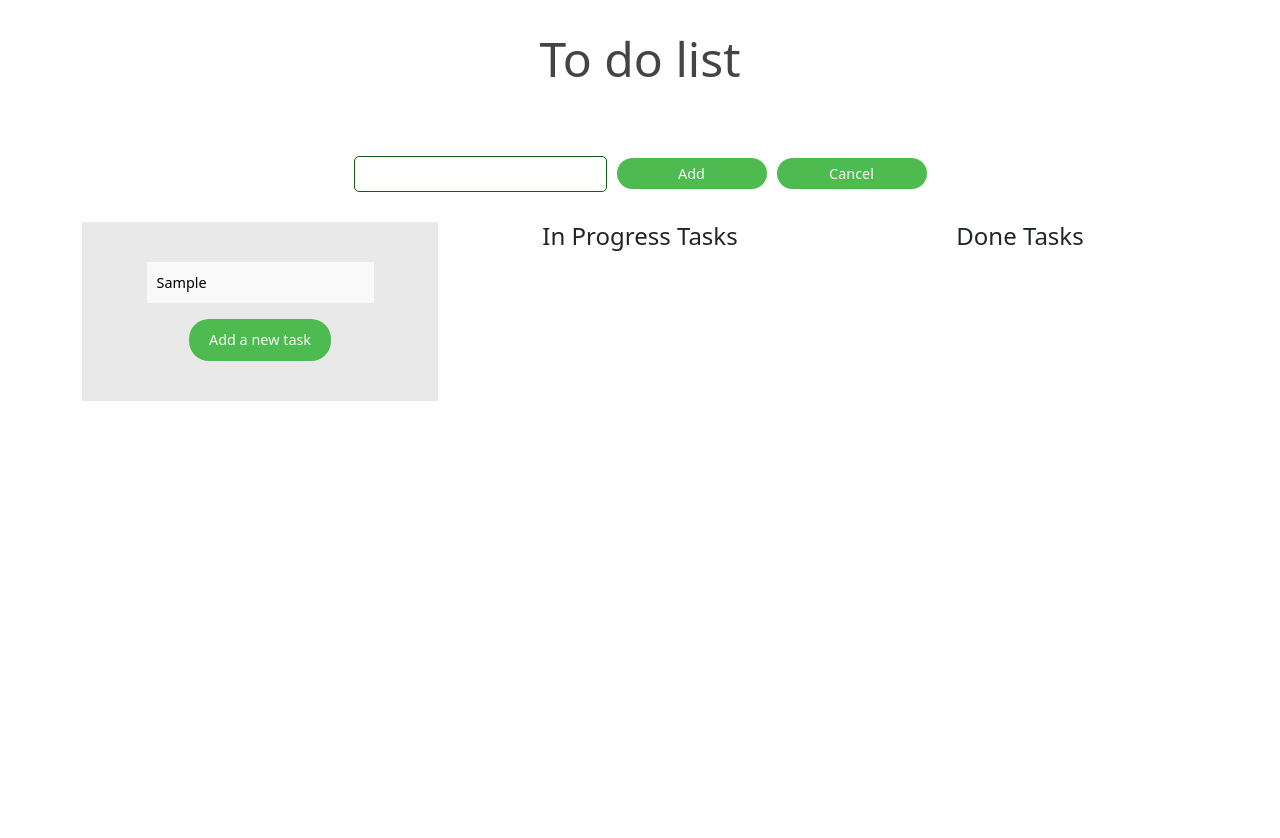
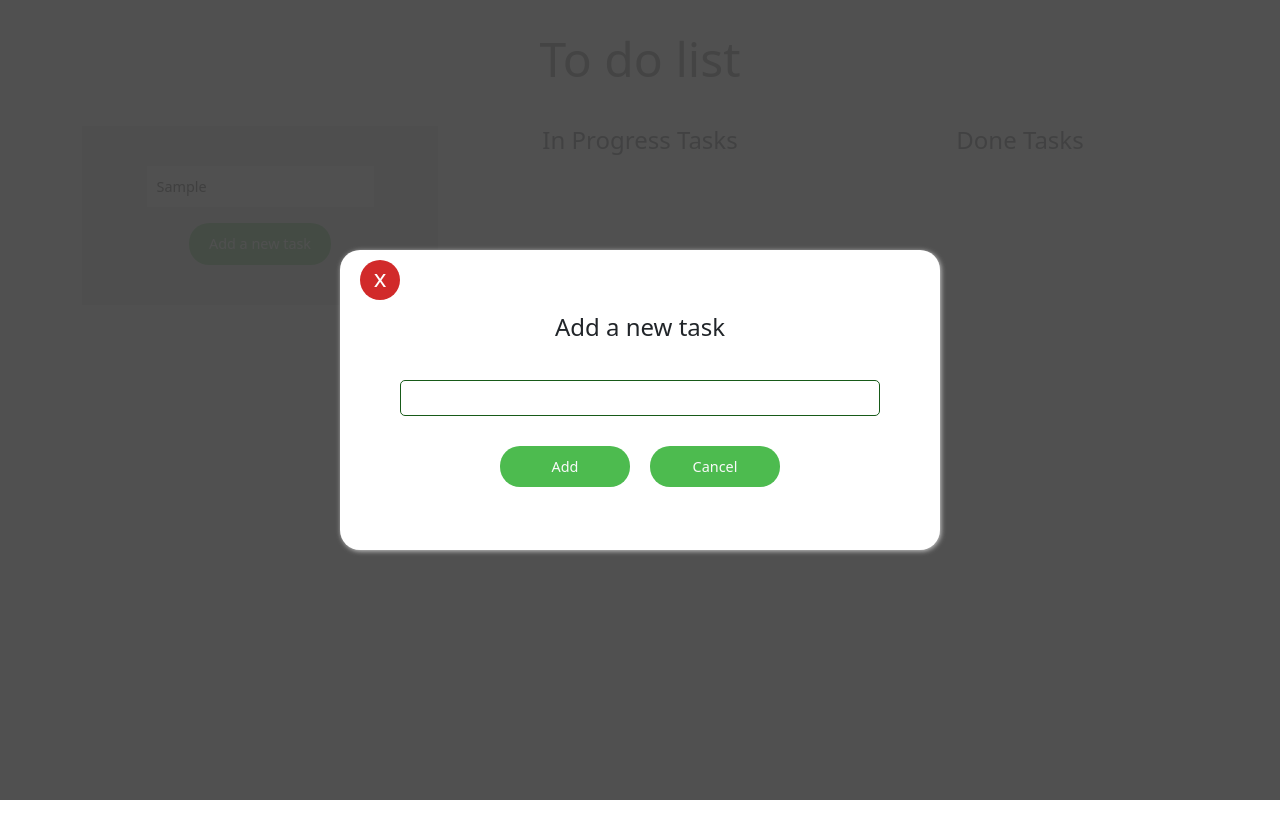
Before and after one commit to mehdimoosavi7/to-do-list, a React (Create React App) app: page / in a window 1280 px wide. Both pictures are taken after typing "Sample" into the empty fields and a click on the button "Add a new task". Shown: the top 838 px of the page. Built offline with nearby package versions, Linux system fonts and the light colour scheme.

Commit message:
edit box converted to modal

```diff
--- a/src/App.js
+++ b/src/App.js
@@ -77,14 +77,12 @@ function App() {
         <div className='row'>
           <h2 className='to-do-title'>To do list</h2>
         </div>
-        <div className="row">
-          <Editbox Func={tasks.find(t => t.id === editBoxState.editId) ? updateTask : addTask} hideEditBox={hideEditBox} isVisible={editBoxState.isVisible} task={tasks.find(t => t.id === editBoxState.editId) ? tasks[editBoxState.editId-1] : ""}/>
-        </div>
+        <Editbox Func={tasks.find(t => t.id === editBoxState.editId) ? updateTask : addTask} hideEditBox={hideEditBox} isVisible={editBoxState.isVisible} task={tasks.find(t => t.id === editBoxState.editId) ? tasks[editBoxState.editId-1] : ""}/>
         <div className="row content">
           <div className="col-12 col-md-4">
             <div className='sidebar'>
               <Search value={value} func={(e) => setValue(e.target.value)} />
-              <button className="add-btn" id="addButton" onClick={showEditBox}>
+              <button className="add-btn" onClick={showEditBox}>
                 Add a new task
               </button>
             </div>
--- a/src/components/EditBox.js
+++ b/src/components/EditBox.js
@@ -9,10 +9,19 @@ export default function Editbox(props) {
     },[props.task])
 
     return (
-        <div className={(props.isVisible ? "show " : "") + "editBox"} id="editBox">
-            <input type="text" id="editTextBox" placeholder={inputText} value={inputText} onChange={(e) => {setInputText(e.target.value)}} />
-            <button type="button" className="add-btn" id="addButton" onClick={(e) => props.Func(props.task.id, inputText)}>{props.task ? "Edit" : "Add"}</button>
-            <button type="button" className="cancel-btn" id="cancelButton" onClick={props.hideEditBox}>Cancel</button>
-        </div>
+        <>
+            <div className={'overlay-section ' + (props.isVisible ? "show" : "" )} onClick={props.hideEditBox}></div>
+            <div className={(props.isVisible ? "show " : "") + "editBox"}>
+                <h4 className='editBox-title'>{props.task ? "Edit selected task" : "Add a new task"}</h4>
+                <div className='editbox-close' onClick={props.hideEditBox}>
+                    <span>x</span>
+                </div>
+                <input type="text" placeholder={inputText} value={inputText} onChange={(e) => {setInputText(e.target.value)}} />
+                <div className='buttons'>
+                    <button type="button" className="add-btn" onClick={(e) => props.Func(props.task.id, inputText)}>{props.task ? "Edit" : "Add"}</button>
+                    <button type="button" className="cancel-btn" onClick={(props.hideEditBox)}>Cancel</button>
+                </div>
+            </div>
+        </>
     )
 }
--- a/src/components/Search.js
+++ b/src/components/Search.js
@@ -1,6 +1,6 @@
 import React  from 'react';
 export default function Search(props) {
     return(
-        <input type="text" className='searchText' id="searchText" placeholder="Search tasks..." onChange={props.func} value={props.value}/>
+        <input type="text" className='searchText' placeholder="Search tasks..." onChange={props.func} value={props.value}/>
     )
 }
--- a/src/scss/style.scss
+++ b/src/scss/style.scss
@@ -13,6 +13,20 @@ body {
   max-width: 100%;
   height: 100%;
   overflow: hidden auto;
+}
+
+.overlay-section{
+  background-color: #444e;
+  z-index: 1;
+  position: fixed;
+  inset: 0;
+  width: 100%;
+  height: 100%;
+  display: none;
+
+  &.show{
+    display: block;
+  }
 }
 
 .sidebar {
@@ -43,25 +57,63 @@ code {
 }
 
 .editBox {
-  visibility: hidden;
+  position: absolute;
+  inset: 0;
+  // visibility: hidden;
   padding-block: 30px;
   display: flex;
   justify-content: center;
   align-items: center;
-  gap: 10px;
-  height: 0;
+  flex-direction: column;
+  gap: 30px;
+  width: 600px !important;
+  height: 300px !important;
+  background: #fff;
+  margin: auto;
+  box-shadow: 1px 1px 5px #ccc;
+  border-radius: 20px;
+  transform: scale(0, 0);
+  transition: transform 0.5s ease-in-out;
+  z-index: 2;
 
   &.show {
-    visibility: visible;
-    height: auto;
+    // visibility: visible;
+    transform: scale(1,1);
+    transition: transform 0.5s ease-in-out;
   }
 
-  > * {
-    min-width: 150px;
+  > input {
+    width: 80%;
     padding: 5px 10px;
     border-radius: 5px;
     border: 1px solid #175a18;
   }
+}
+
+.editbox-close{
+  position: absolute;
+  left: 20px;
+  top: 10px;
+  cursor: pointer;
+  font-size: 1.5rem;
+  min-width: unset !important;
+  width: 40px !important;
+  height: 40px !important;
+  border-radius: 50%;
+  background-color: #d12a2a;
+
+  & > span{
+    color: #fff;
+    display: block;
+    height: 100%;
+  }
+}
+
+.buttons{
+  display: flex;
+  align-items: center;
+  justify-content: space-between;
+  gap: 20px;
 }
 
 button {
@@ -70,6 +122,7 @@ button {
   background-color: #4dbb4f;
   color: #f9f9f9;
   width: max-content;
+  min-width: 130px;
   display: flex;
   justify-content: center;
   align-items: center;
```
